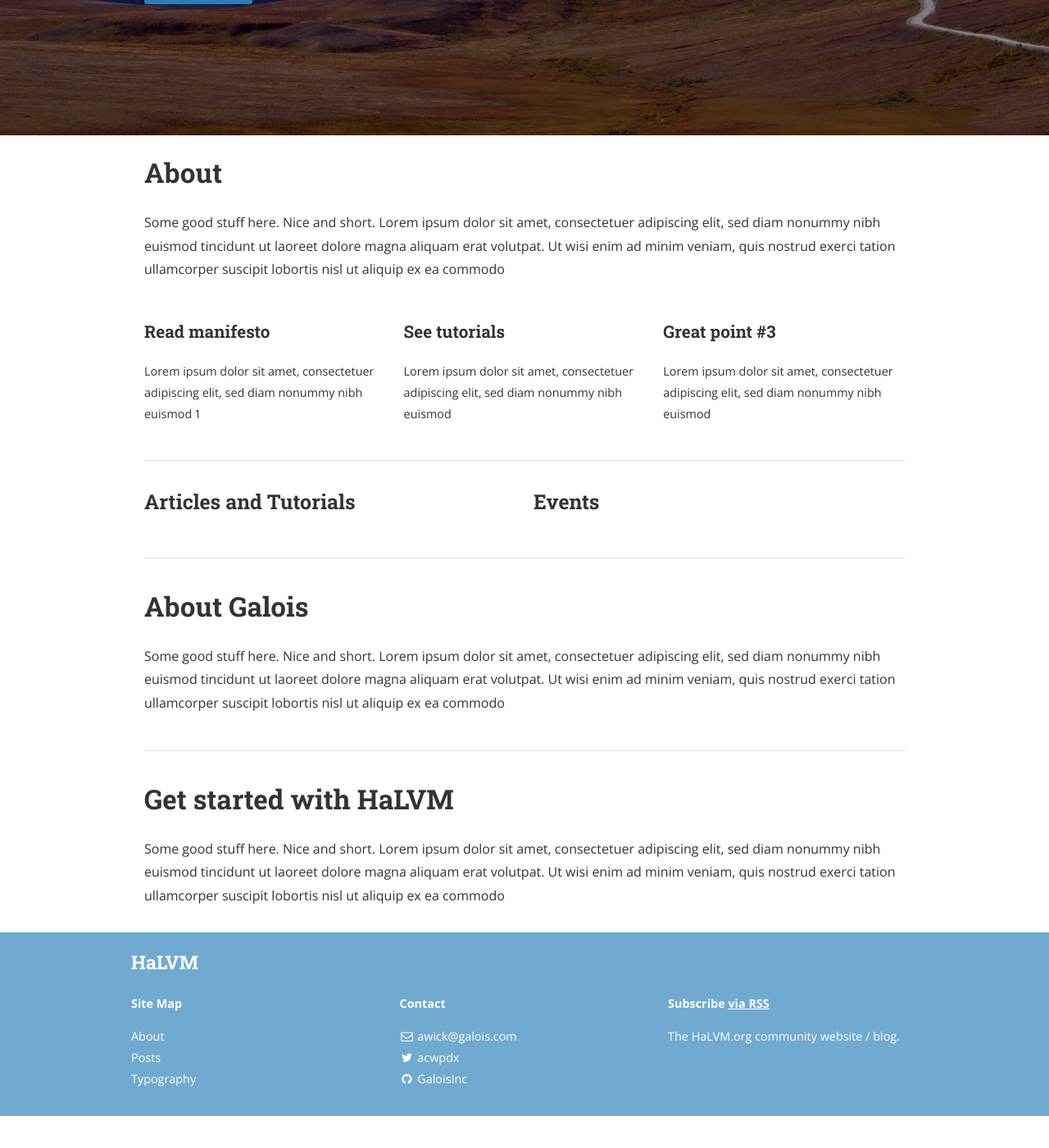
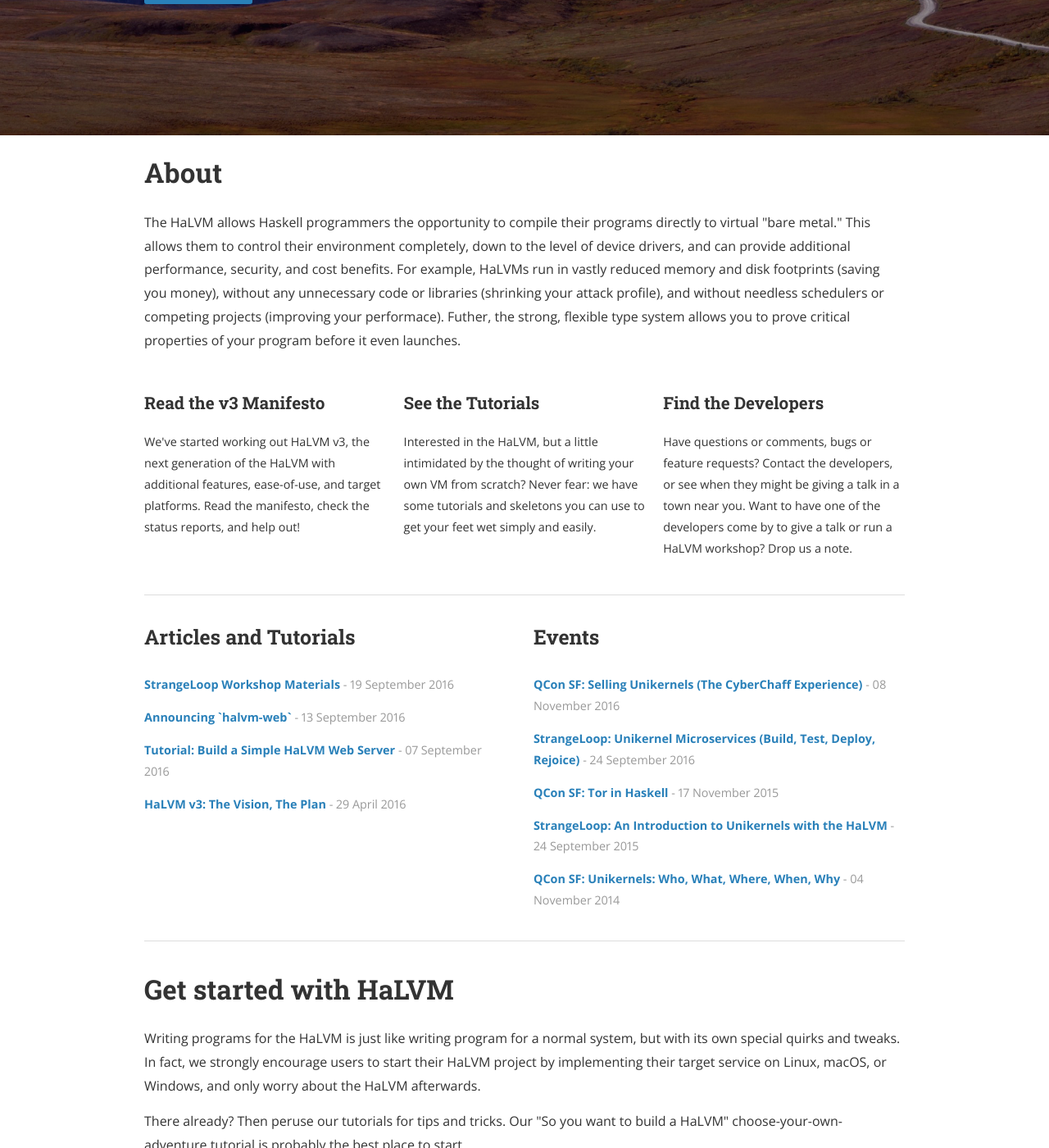
Before and after one commit to GaloisInc/halvm.org, a Jekyll site: the page built from index.html, in a window 1280 px wide and 1400 px high, scrolled down 479 px. Shown: the whole window at 82% size. Built offline with Jekyll 4.4.1, drawn with Linux system fonts in a browser that asks for light colours; nearby versions of some CDN libraries; the list of posts is cut into pages by our own code; a style sheet for code colours, icons or effects is not loaded; before the commit the page ends 1840 px from its top, so only the background shows below that; some of the changed text lies outside the part shown.

```diff
--- a/index.html
+++ b/index.html
@@ -17,52 +17,76 @@ layout: default
 
 <div class="wrapper">
 <div class="page">
-
   <div class="about">
   <h1>About</h1>
-		<p>Some good stuff here. Nice and short. Lorem ipsum dolor sit amet, consectetuer adipiscing elit, sed diam nonummy nibh euismod tincidunt ut laoreet dolore magna aliquam erat volutpat. Ut wisi enim ad minim veniam, quis nostrud exerci tation ullamcorper suscipit lobortis nisl ut aliquip ex ea commodo </p>
+  <p>The HaLVM allows Haskell programmers the opportunity to compile their
+  programs directly to virtual "bare metal." This allows them to control their
+  environment completely, down to the level of device drivers, and can provide
+  additional performance, security, and cost benefits. For example, HaLVMs run
+  in vastly reduced memory and disk footprints (saving you money), without any
+  unnecessary code or libraries (shrinking your attack profile), and without
+  needless schedulers or competing projects (improving your performace). Futher,
+  the strong, flexible type system allows you to prove critical properties of
+  your program before it even launches.</p>
   <br>
-
   <div class="benefit">
   <!-- Some icon to the left of these, maybe. Need to bring the <p> higher up as well -->
-				<h3>Read manifesto</h3>
-				<p>Lorem ipsum dolor sit amet, consectetuer adipiscing elit, sed diam nonummy nibh euismod 1</p>
+      <h3>Read the v3 Manifesto</h3>
+      <p>We've started working out HaLVM v3, the next generation of the HaLVM
+      with additional features, ease-of-use, and target platforms. Read the
+      manifesto, check the status reports, and help out!</p>
   </div>
   <div class="benefit">
-				<h3>See tutorials</h3>
-				<p>Lorem ipsum dolor sit amet, consectetuer adipiscing elit, sed diam nonummy nibh euismod</p>
+      <h3>See the Tutorials</h3>
+      <p>Interested in the HaLVM, but a little intimidated by the thought of
+      writing your own VM from scratch? Never fear: we have some tutorials and
+      skeletons you can use to get your feet wet simply and easily.</p>
   </div>
   <div class="benefit">
-				<h3>Great point #3</h3>
-				<p>Lorem ipsum dolor sit amet, consectetuer adipiscing elit, sed diam nonummy nibh euismod</p>
+      <h3>Find the Developers</h3>
+      <p>Have questions or comments, bugs or feature requests? Contact the
+      developers, or see when they might be giving a talk in a town near you.
+      Want to have one of the developers come by to give a talk or run a HaLVM
+      workshop? Drop us a note.
   </div>
   </div>
-
 <hr>
-
 
 <div class="posts">
         <div class="post-set"> <!-- gridified in _layout.scss. -->
             <h2>Articles and Tutorials</h2>
             <ul class="posts-list">
-			  {% for post in site.categories["Dummy"] %}
+              {% for post in site.posts %}
+              {%   if post.categories contains "lesson"  or
+                      post.categories contains "article" or
+                      port.categories contains "status"     %}
                 <li>
                   <strong>
-					<a href="{{ post.url | prepend: site.baseurl }}">{{ post.title }}</a>
+                    <a href="{{ post.url | prepend: site.baseurl }}">
+                      {% if post.categories contains "lesson" %}
+                        Tutorial:
+                      {% endif %}
+                      {{ post.title }}</a>
                   </strong>
                   <span class="post-date">- {{ post.date | date_to_long_string }}</span>
                 </li>
+              {%  endif %}
               {% endfor %}
               </ul>
         </div>
-
         <div class="post-set">
             <h2>Events</h2>
             <ul class="posts-list">
-			  {% for post in site.categories["Jekyll"] %}
+              {% for post in site.categories["event"] %}
                 <li>
                   <strong>
-					<a href="{{ post.url | prepend: site.baseurl }}">{{ post.title }}</a>
+                    {% if post.link %}
+                    <a href="{{ post.link }}">
+                    {% endif %}
+                    {{ post.title }}
+                    {% if post.link %}
+                    </a>
+                    {% endif %}
                   </strong>
                   <span class="post-date">- {{ post.date | date_to_long_string }}</span>
                 </li>
@@ -70,22 +94,31 @@ layout: default
               </ul>
         </div>
     </div>
+     <hr>
+     <div class="about">
+    <div class="about">
+    <h1>Get started with HaLVM</h1>
+        <p>Writing programs for the HaLVM is just like writing program for a
+        normal system, but with its own special quirks and tweaks. In fact, we
+        strongly encourage users to start their HaLVM project by implementing
+        their target service on Linux, macOS, or Windows, and only worry about
+        the HaLVM afterwards.</p>
 
-	 <hr>
-
-	 <div class="about">
+        <p>There already? Then peruse our tutorials for tips and tricks. Our "So
+        you want to build a HaLVM" choose-your-own-adventure tutorial is
+        probably the best place to start.</p>
+    </div>
     <h1>About Galois</h1>
-		<p>Some good stuff here. Nice and short. Lorem ipsum dolor sit amet, consectetuer adipiscing elit, sed diam nonummy nibh euismod tincidunt ut laoreet dolore magna aliquam erat volutpat. Ut wisi enim ad minim veniam, quis nostrud exerci tation ullamcorper suscipit lobortis nisl ut aliquip ex ea commodo </p>
-
-
+    <p>The HaLVM is an open-source offering of <a
+         href="http://galois.com">Galois, Inc.</a>, a Research and
+        Development firm specializing in improving the trustworthiness of
+        critical systems. Galois developed the HaLVM as a prototyping tool to
+        help improve the state of modern operating system design, and continues
+        to use the HaLVM in projects that rely on secure components running in
+        virtual environments.
+        </p>
     </div>
     <hr>
-	 <div class="about">
-	<h1>Get started with HaLVM</h1>
-		<p>Some good stuff here. Nice and short. Lorem ipsum dolor sit amet, consectetuer adipiscing elit, sed diam nonummy nibh euismod tincidunt ut laoreet dolore magna aliquam erat volutpat. Ut wisi enim ad minim veniam, quis nostrud exerci tation ullamcorper suscipit lobortis nisl ut aliquip ex ea commodo </p>
-
-
-	</div>
  <!--<ul class="post-list">
   {% for post in paginator.posts %}
   <li>
```
Also changed, not shown: _posts/2016-09-20-welcome-to-jekyll.markdown (deleted, +0 -25 lines), assets/logo.png. Lines whose indentation alone changed are shown as unchanged.
